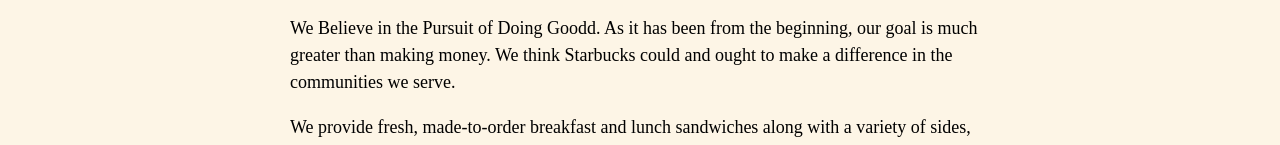
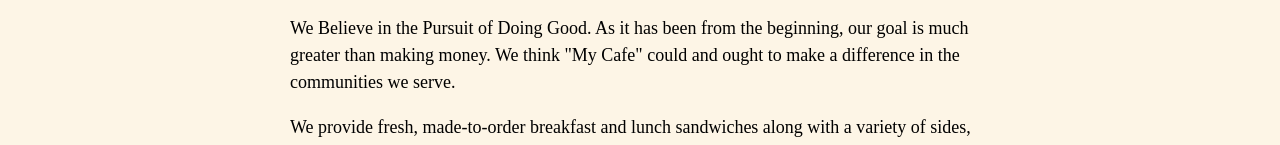
Before and after one commit to jeanellelabucay/labucay.io, a plain HTML site: page index.html in a window 1280 px wide. Shown: the part 768-913 px from the top of the page. Drawn offline with Linux system fonts and the light colour scheme; a web font is replaced by a local one.

Commit message:
Update index.html

```diff
--- a/index.html
+++ b/index.html
@@ -66,7 +66,7 @@ body, html {
 <div class="w3-container" id="about">
   <div class="w3-content" style="max-width:700px">
     <h5 class="w3-center w3-padding-64"><span class="w3-tag w3-wide">ABOUT THE CAFE</span></h5>
-    <p>We Believe in the Pursuit of Doing Goodd. As it has been from the beginning, our goal is much greater than making money. We think Starbucks could and ought to make a difference in the communities we serve.</p>
+    <p>We Believe in the Pursuit of Doing Good. As it has been from the beginning, our goal is much greater than making money. We think "My Cafe" could and ought to make a difference in the communities we serve.</p>
     <p>We provide fresh, made-to-order breakfast and lunch sandwiches along with a variety of sides, salads, and other delicious items in addition to our extensive espresso and brew bar menu.</p>
     <div class="w3-panel w3-leftbar w3-light-grey">
       <p><i>“Even bad coffee is better than no coffee at all.”
```
